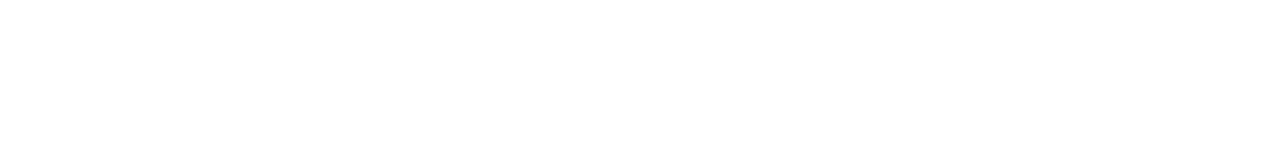
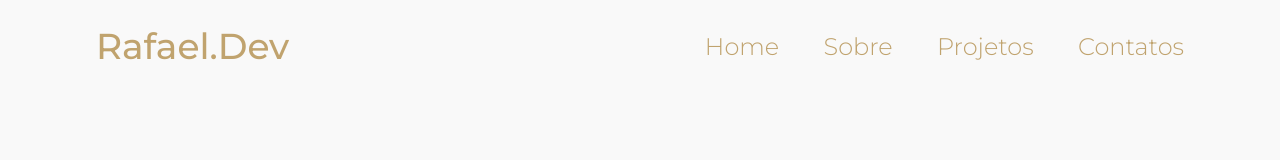
Before and after one commit to RafaelAntonny/starrider-portfolio, a plain HTML site: page index.html in a window 1280 px wide. Drawn offline with Linux system fonts and the light colour scheme.

Commit message:
criação do cabeçalho

```diff
--- a/css/style.css
+++ b/css/style.css
@@ -0,0 +1,50 @@
+* {
+    margin: 0;
+    padding: 0;
+    box-sizing: border-box;
+}
+
+body {
+    background-color: #F9F9F9;
+    color: #5e5133;
+    font-family: 'Quicksand';
+}
+
+header h1, header li a {
+    font-family: 'Montserrat';
+    color: #C0A36E;
+}
+
+header h1 {
+    font-size: 2.25rem;
+    font-weight: 500;
+}
+
+header li a {
+    font-size: 1.5rem;
+    font-weight: 300;
+    text-decoration: none;
+}
+
+header li a:hover {
+    color: #7B6A44;
+}
+
+header li {
+    display: inline;
+    padding-left: 2.5rem;
+}
+
+.header-container {
+    max-width: calc(100% - 12rem); /* calcula o maximo da tela e diminui por 192 pixels */
+    margin: 1.5rem auto; /* aí acaba ficando bonito com isso :) */
+    width: 100%;
+    display: flex;
+    align-items: center;
+    justify-content: space-between;
+}
+
+.dark-mode {
+    background-color: #181616;
+    color: #C0A36E;
+}
--- a/index.html
+++ b/index.html
@@ -1,12 +1,23 @@
 <!DOCTYPE html>
 <html lang="en">
     <head>
-        <title></title>
+        <title>Rafael - Dev Portfolio</title>
         <meta charset="UTF-8">
         <meta name="viewport" content="width=device-width, initial-scale=1">
         <link href="css/style.css" rel="stylesheet">
+        <link rel="preconnect" href="https://fonts.googleapis.com">
+        <link rel="preconnect" href="https://fonts.gstatic.com" crossorigin>
+        <link href="https://fonts.googleapis.com/css2?family=Montserrat:wght@300;400;500&family=Quicksand&display=swap" rel="stylesheet">
     </head>
     <body>
-
+        <header class = "header-container">
+        <h1>Rafael.Dev</h1>
+            <ul>
+                <li><a href="#">Home</a></li>
+                <li><a href="#">Sobre</a></li>
+                <li><a href="#">Projetos</a></li>
+                <li><a href="#">Contatos</a></li>
+            </ul>
+        </header>
     </body>
 </html>
```
